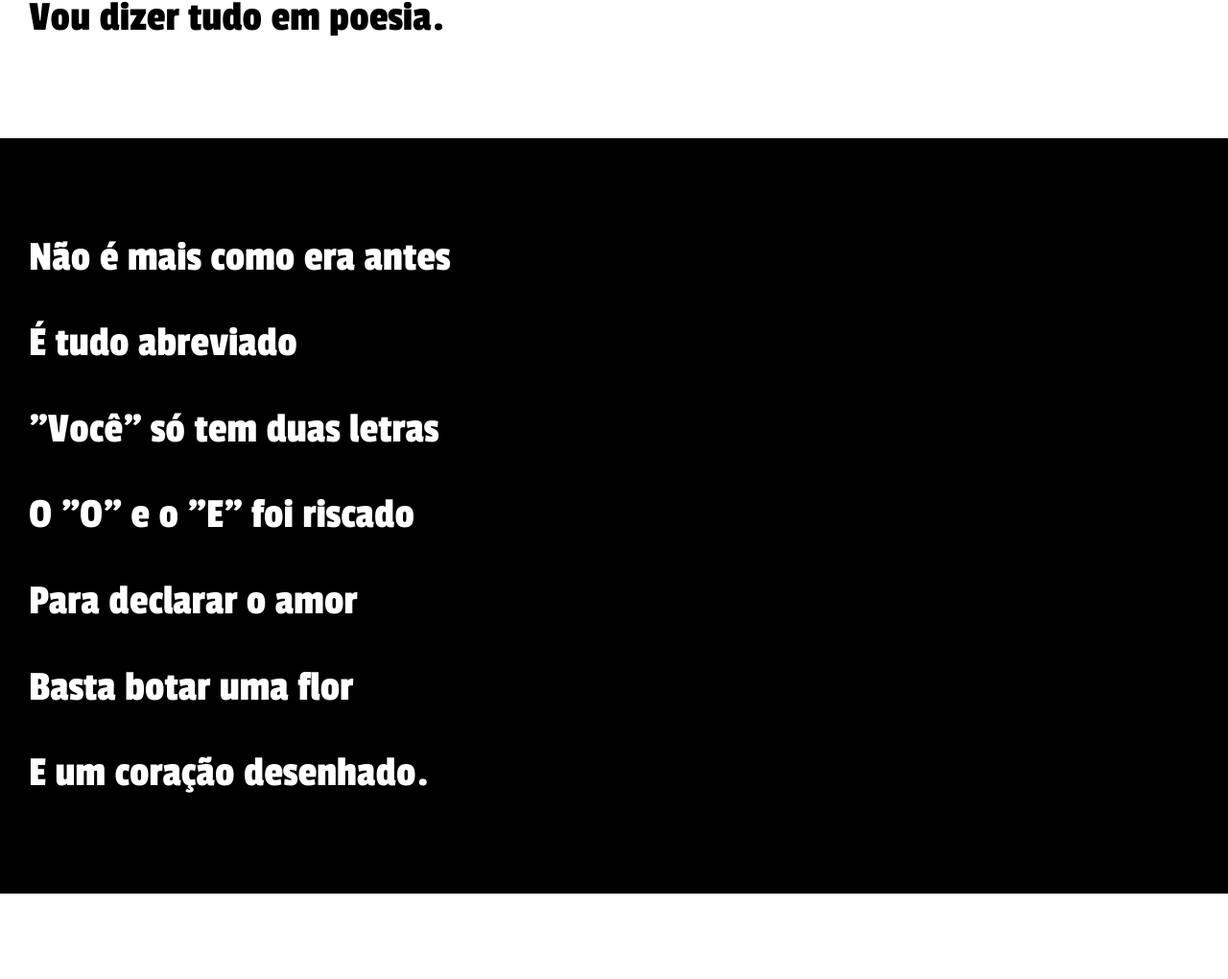
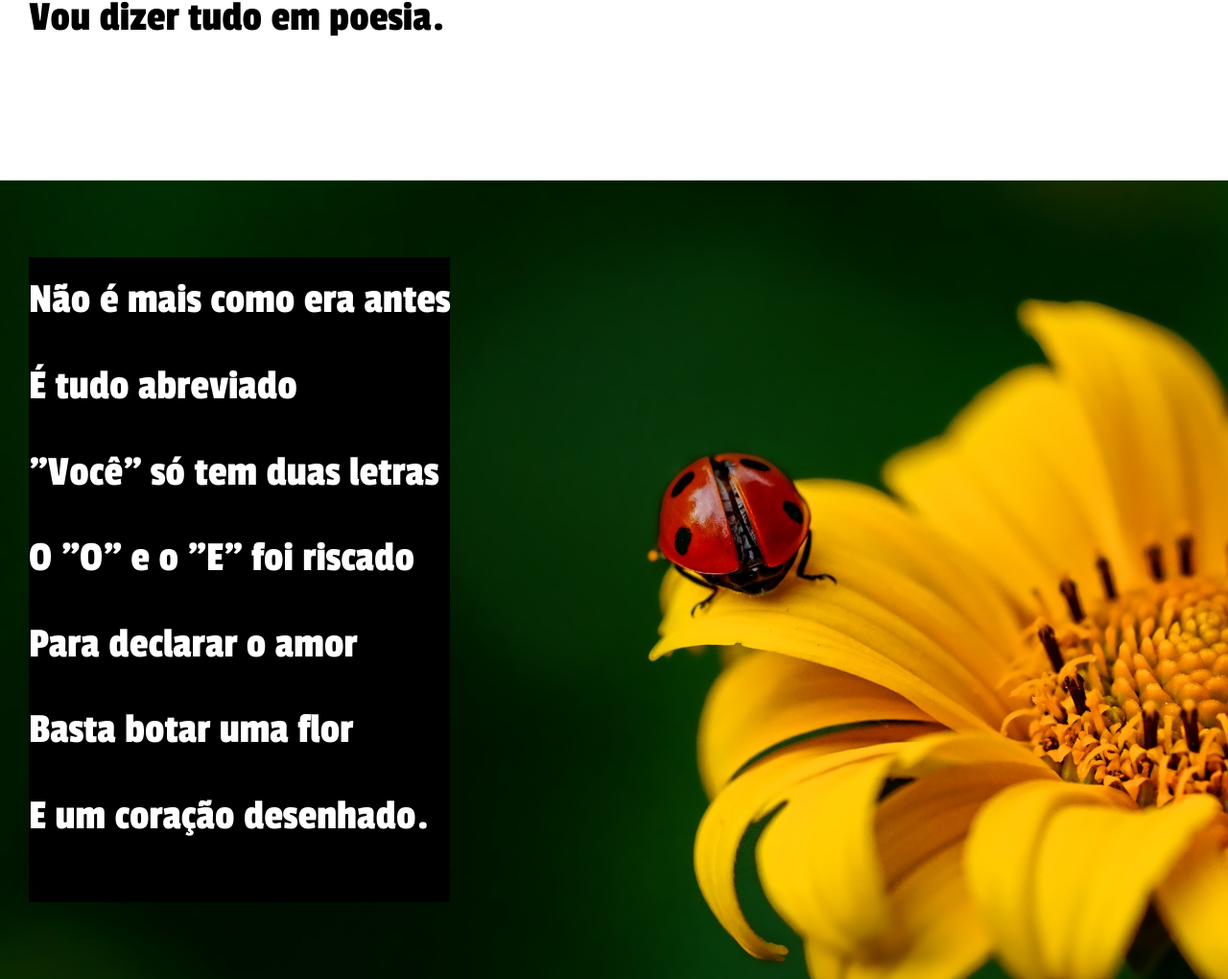
Before and after one commit to srhayzn/html5-css-2020, a plain HTML site: page modulo 1,2,3,4,5/exercico/023-exercicio-modulo-3/cordelm01.html in a window 1280 px wide. Shown: the part 914-1934 px from the top of the page at 96% size. Drawn offline with Linux system fonts and the light colour scheme.

Commit message:
final  do site

```diff
--- a/modulo 1,2,3,4,5/exercico/023-exercicio-modulo-3/cordelm01.html
+++ b/modulo 1,2,3,4,5/exercico/023-exercicio-modulo-3/cordelm01.html
@@ -28,7 +28,7 @@
 
 
 
-<section class="imagem">
+<section class="imagem" id="img01">
     <p>Não é mais como era antes<br>
 É tudo abreviado<br>
 "Você" só tem duas letras<br>
@@ -58,7 +58,7 @@ E um coração desenhado.</p></section>
 
 
 
-<section class="imagem">
+<section class="imagem" id="img02">
     <p>Tenho saudade das cartas<br>
 Escritas com a própria mão<br>
 Mandava no mês de Junho<br>
--- a/modulo 1,2,3,4,5/exercico/023-exercicio-modulo-3/style.css
+++ b/modulo 1,2,3,4,5/exercico/023-exercicio-modulo-3/style.css
@@ -52,20 +52,32 @@ section {
     font-family: var(--fonte2);
     font-size: 3.5vw;
 }
+section > p {
+    padding-bottom: 1em;
+}
 section.normal {
     background-color: white;
     color: black;
 }
 
 section.imagem {
-    background-color: black;
+    background-color: rgba(19, 18, 18, 0.411);
     color: white;
+    box-shadow: inset 6px 6px 13 px 0px black;
+    background-attachment: fixed;
 }
 section.imagem > p {
    display: inline-block;
     background-color: black;
-
-
+}
+section#img01 {
+    background-image: url(pacote-d012/imagens/background001.jpg);
+    background-position: right center;
+    background-size: cover;
+}
+section#img02 {
+    background-image: url(pacote-d012/imagens/background002.jpg);
+    background-position:right center;
 }
 header a:hover,footer a:hover {
     text-decoration: underline;
```
